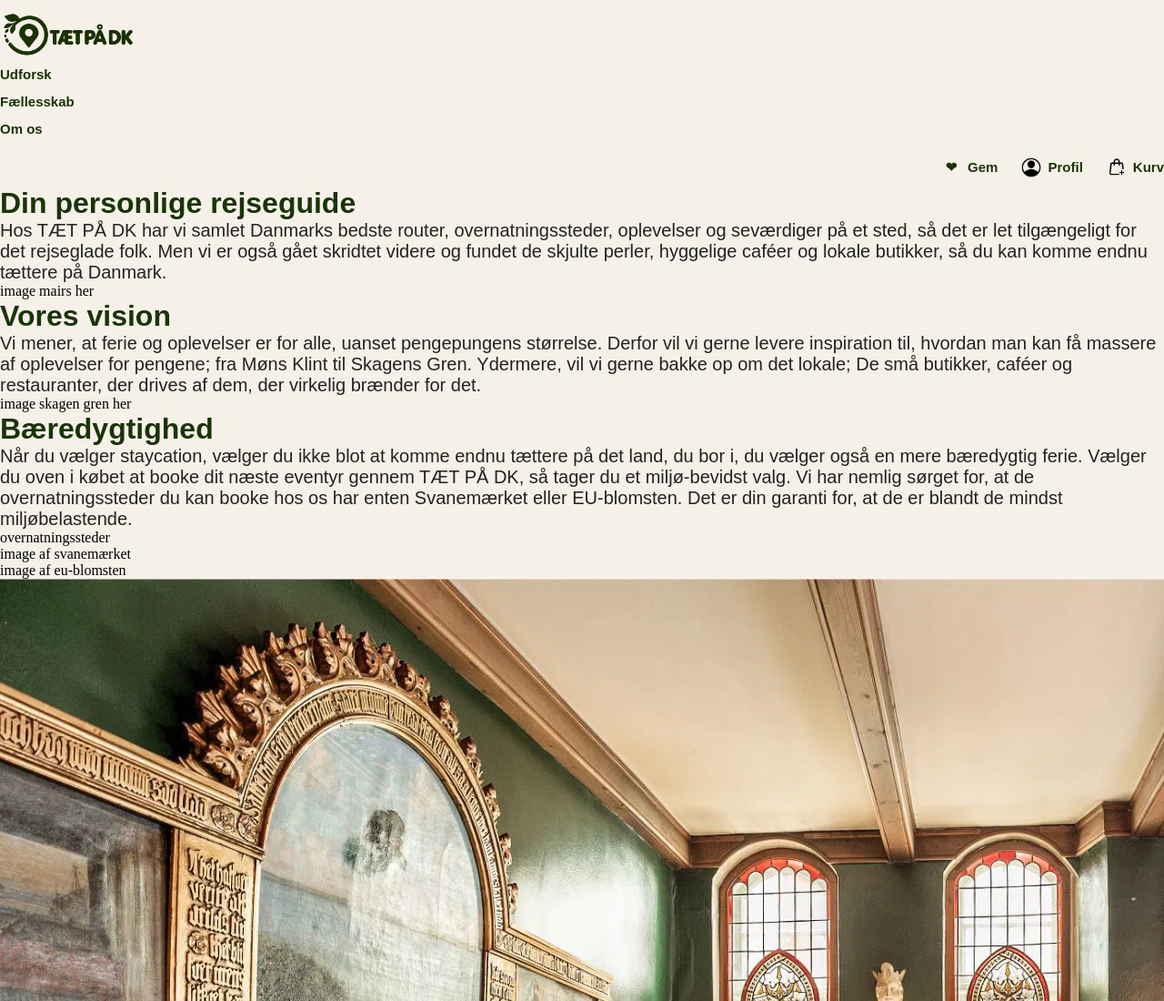
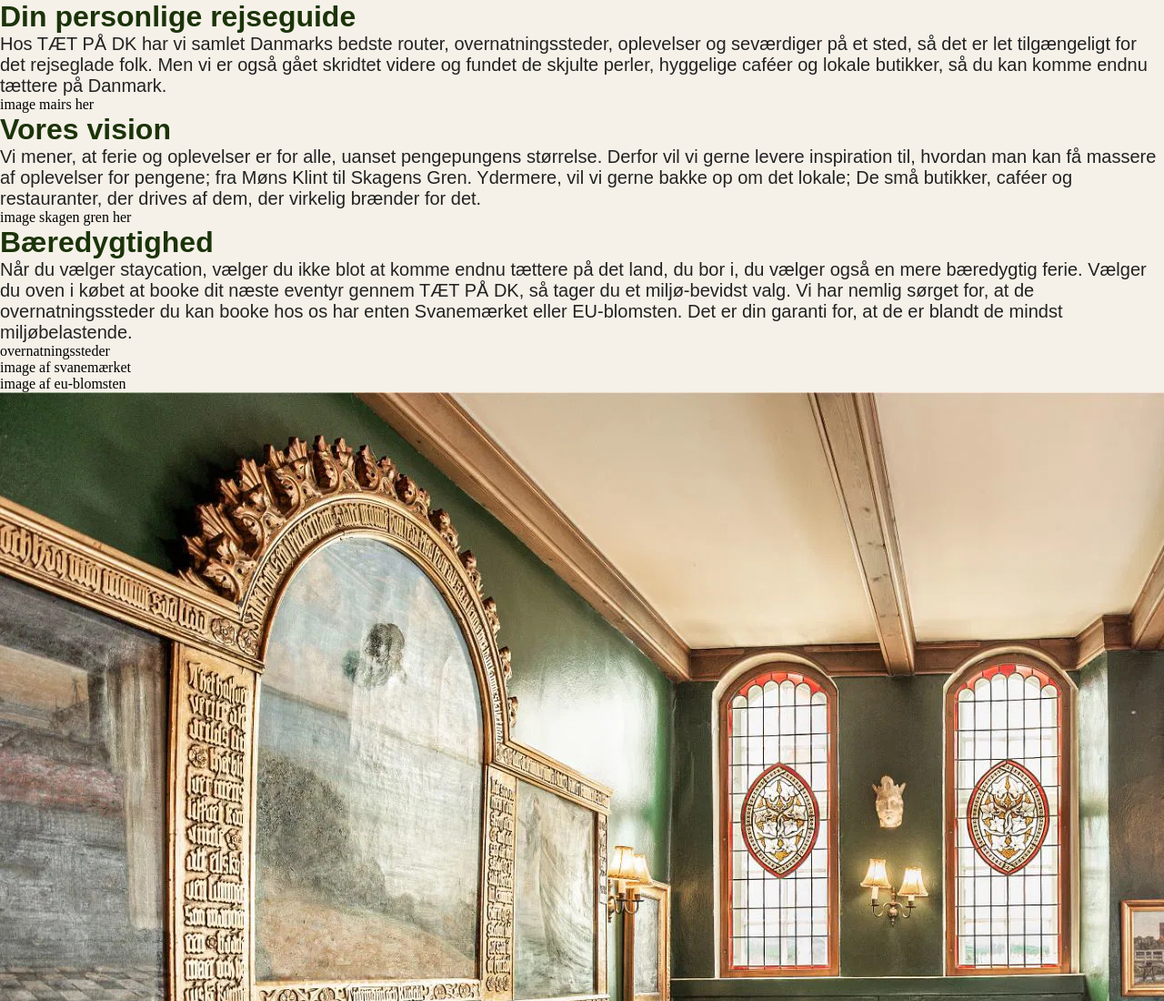
Before and after one commit to majvoe01/t-tp-dk8a, a plain HTML site: page omos.html in a window 1280 px wide. Shown: the top 1100 px of the page at 91% size. Drawn offline with Linux system fonts and the light colour scheme.

Commit message:
slettet header

```diff
--- a/css/omos.css
+++ b/css/omos.css
@@ -3,79 +3,11 @@
     margin: 0;
     background-color: #F5F1E8;
 }
-__________
---HEADER--
+_____________
+--section 1--
 
-header {
-    position: absolute;
-    top: 0;
-    left: 0;
-    width: 100%;
-    box-sizing: border-box;
-    height: 10%;
-    justify-items: flex;
-    display: grid;
-    grid-template-columns: 1fr auto 1fr;
-    align-items: center;
-    padding: 5px 20px;
-    background-color: rgba(245, 241, 232, 0.782);
-    z-index: 10;
-}
-
-header h1 {
-    display: flex;
-    align-items: center;
-    margin-top: 1%;
-}
-
-.logo img {
-    height: 50px;
-    display: flex;
-    position: relative;
-}
-
-.bruger-links {
-    display: flex;
-    gap: 25px;
-    white-space: nowrap;
-    justify-content: flex-end;
-    height: 42px;
-    align-items: center;
-}
-
-.bruger-links a {
-    display: flex;
-    align-items: center;
-    gap: 6px;
-    height: 50%;
-    color: #1B3308;
-    text-decoration: none;
-}
-
-.nav-icon {
-    display: flex;
-    align-items: center;
-    justify-content: center;
-
-    width: 24px;
-    height: 30px;
-}
-
-.nav-icon img {
-    width: 22px;
-    height: 22px;
-    object-fit: contain;
-}
-
-header a {
-    color: #1B3308;
-    text-decoration: none;
-    font-family: "airbnb-cereal-app", sans-serif;
-    text-decoration: none;
-    font-weight: 700;
-    font-size: 15px;
-    display: flex;
-    height: 30px;
+.del1 {
+    margin: 0 140px;
 }
 
 h1 {
--- a/omos.html
+++ b/omos.html
@@ -7,37 +7,8 @@
     <link rel="stylesheet" href="css/omos.css">
 </head>
 <body>
-    <header>
-        <div>
-            <h1>
-                <a href="/" class="logo">
-                    <img src="img/logo med tekst færdig.png" alt="Tæt På DK">
-                </a>
-            </h1>
-        </div>
-        <nav>
-            <a href="#">Planlæg</a>
-            <a href="#">Udforsk</a>
-            <a href="#">Fællesskab</a>
-            <a href="#">Om os</a>
-        </nav>
-        <div class="bruger-links">
-            <a href="#">
-                <span class="nav-icon">❤</span>
-                <span>Gem</span>
-            </a>
-            <a href="#">
-                <span class="nav-icon"><img src="img/account.png" alt="profil"></span>
-                <span>Profil</span>
-            </a>
-            <a href="#">
-                <span class="nav-icon"><img src="img/shopping-bag.png" alt="kurv"></span>
-                <span>Kurv</span>
-            </a>
-        </div>
-    </header>
     <main>
-        <section>
+        <section class="del1">
             <div class="textbox1">
                 <h1>Din personlige rejseguide</h1>
                 <p>
@@ -49,7 +20,7 @@
             <div>
                 image mairs her
             </div>
-            <div class="textbox 2">
+            <div class="textbox2">
                 <h1>Vores vision</h1>
                 <p>
                     Vi mener, at ferie og oplevelser er for alle, uanset pengepungens størrelse. Derfor vil vi gerne levere inspiration til, hvordan man kan få massere af oplevelser for pengene; fra Møns Klint til Skagens Gren.
```
